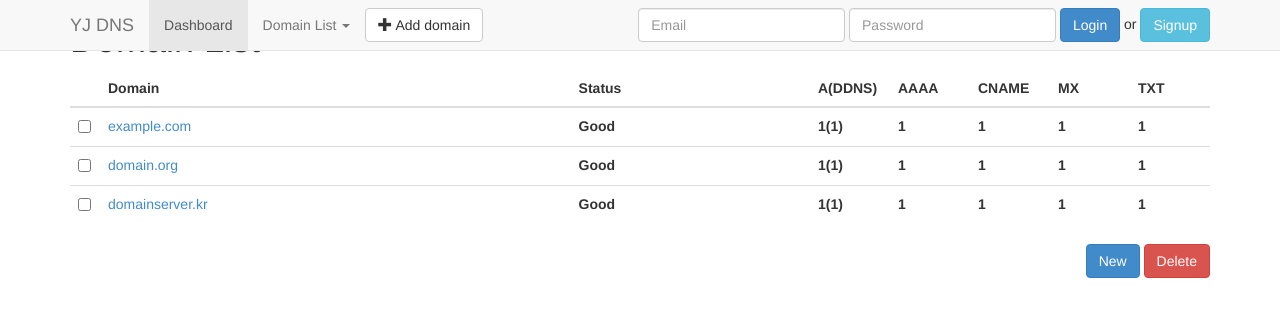
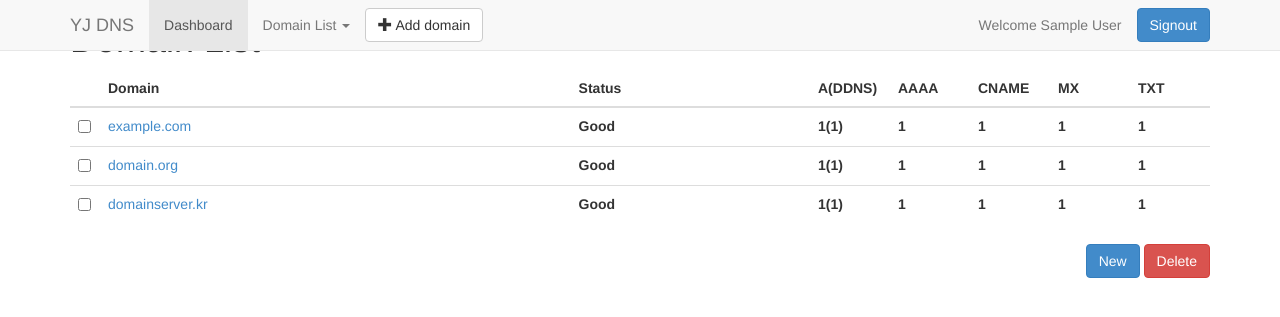
Before and after one commit to dnsforever/dnsforever-web, a Flask app: page /domain/ in a window 1280 px wide. Shown: the top 317 px of the page. Run offline with Flask 2, Linux system fonts and the light colour scheme; the visitor is signed in with stand-in values (Sample User, id 1); tables that the repository leaves empty hold one stand-in row (values such as "Sample post"); some libraries are stand-ins or nearby versions.

Commit message:
Printing user info to navbar

```diff
--- a/dnsserver/__init__.py
+++ b/dnsserver/__init__.py
@@ -1,5 +1,7 @@
 from flask import Flask, g
+
 from dnsserver.models import Session
+from dnsserver.tools.session import get_user
 
 
 blueprints = ['index', 'account', 'domain']
@@ -17,6 +19,7 @@ def create_app():
         g.session = Session()
 
         # TODO: load user info
+        g.user = get_user()
         # TODO: load domain list
         g.domain_list = ['example.com', 'domain.org', 'domainserver.kr']
 
--- a/dnsserver/templates/base.html
+++ b/dnsserver/templates/base.html
@@ -42,6 +42,12 @@
             </li>
           </ul>
           <a href="{{ url_for('domain.new')}}" class="btn btn-default navbar-btn navbar-left" role="button"><span class="glyphicon glyphicon-plus"></span> Add domain</a>
+          {% if g.user %}
+          <div class="navbar-right">
+          <p class="navbar-text">Welcome {{ g.user.name }}</p>
+          <a href="{{ url_for('account.signout')}}" class="btn btn-primary navbar-btn" role="button">Signout</a>
+          </div>
+          {% else %}
           <form class="navbar-form navbar-right" action="{{ url_for('account.signin') }}" method="post">
             <div class="form-group">
               <input name="email" type="text" placeholder="Email" class="form-control">
@@ -51,6 +57,7 @@
             or
             <a href="{{ url_for('account.signup')}}" class="btn btn-info" role="button">Signup</a>
           </form>
+          {% endif %}
         </div>
       </div>
     </div>
```
